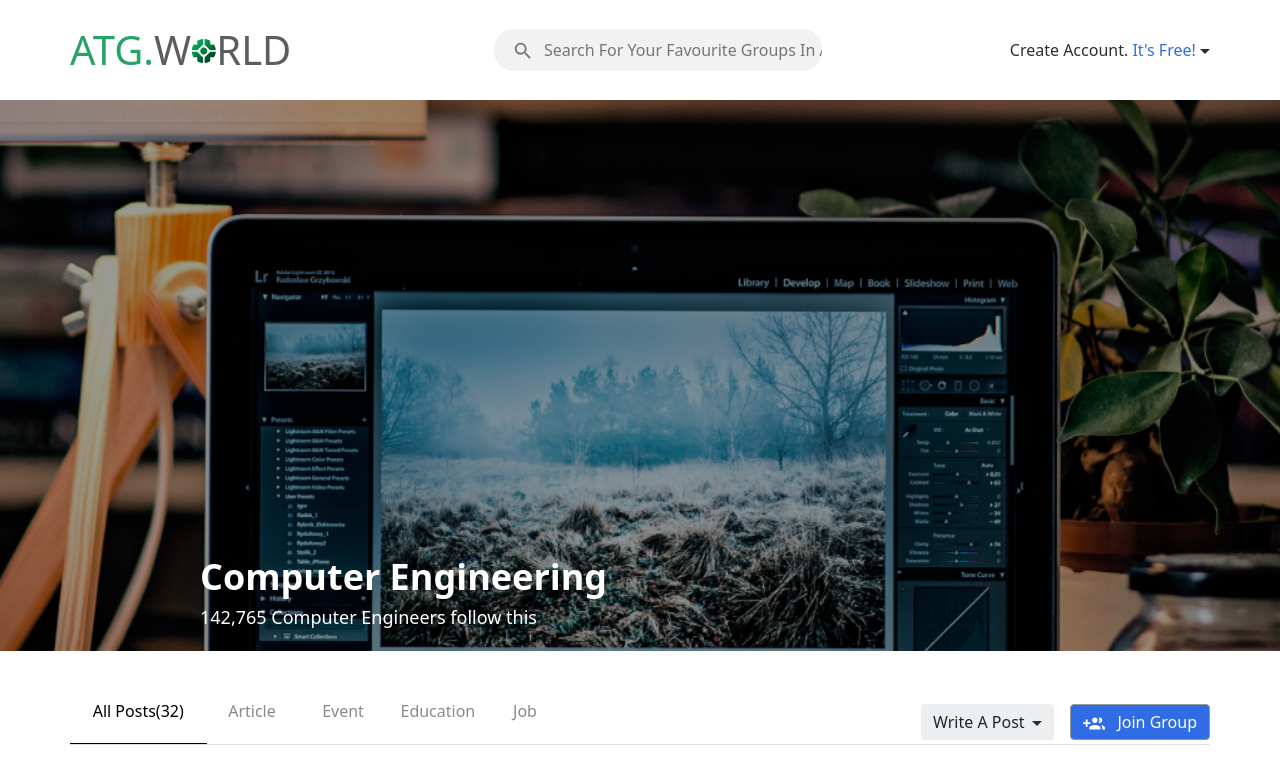
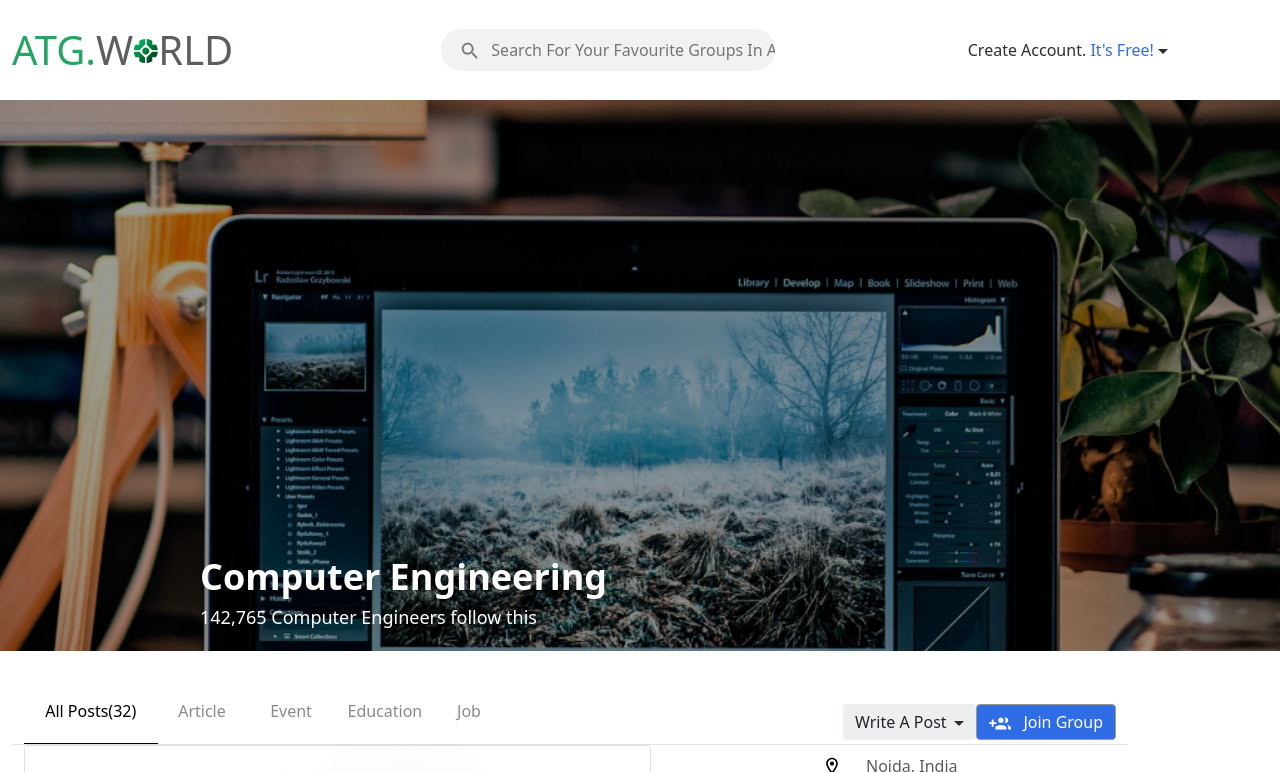
Before and after one commit to nilaymathur11/atgworld, a plain HTML site: page index.html in a window 1280 px wide. Shown: the top 772 px of the page. Drawn offline with nearby package versions, Linux system fonts and the light colour scheme.

Commit message:
Add files via upload

```diff
--- a/css/style.css
+++ b/css/style.css
@@ -1,6 +1,6 @@
 * {
-    margin: 0;
-    padding: 0;
+    margin: 0px !important;
+    padding: 0px;
 }
 
 ul {
@@ -22,7 +22,8 @@ main {
 }
 
 .header_top {
-    padding: 20px 70px;
+    padding: 20px 0px;
+    padding-right: 100px;
 }
 
 .logo_1 {
```
